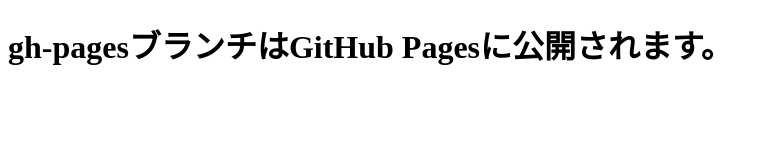
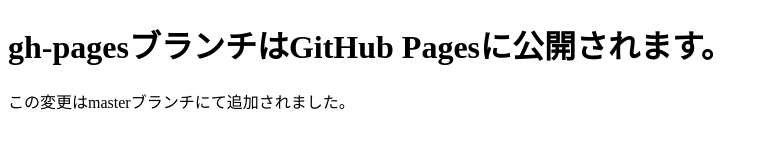
Before and after one commit to i-goatman/git-study, a plain HTML site: page index.html in a window 1280 px wide. Shown: the whole page, without its empty margins (0-768 px from the left). Drawn offline with Linux system fonts and the light colour scheme.

Commit message:
Index.htmlに変更を加えた

```diff
--- a/index.html
+++ b/index.html
@@ -7,5 +7,6 @@
 </head>
 <body>
     <h1>gh-pagesブランチはGitHub Pagesに公開されます。</h1>
+    <p>この変更はmasterブランチにて追加されました。</p>
 </body>
 </html>
```
